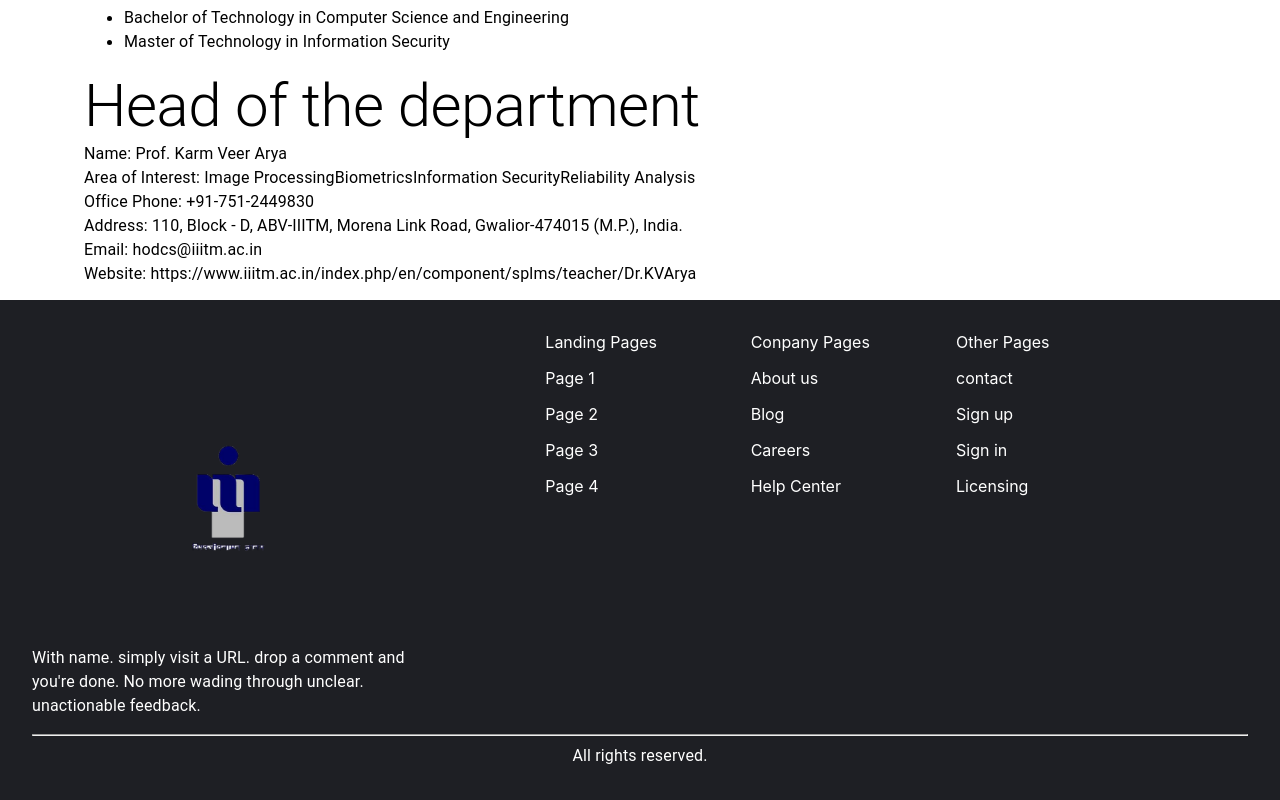
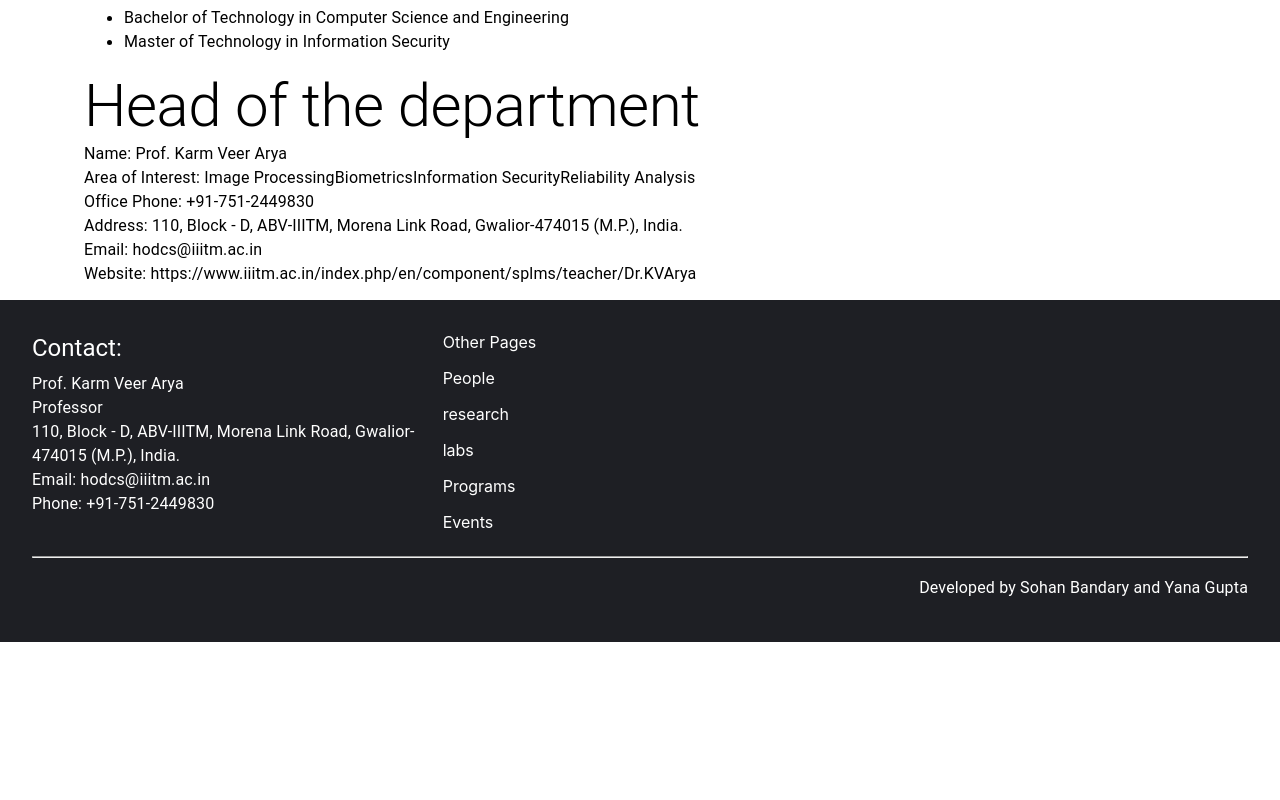
Before and after one commit to sohan2410/CSE-IIITM, a Next.js app: page / in a window 1280 px wide. Shown: the part 1248-2048 px from the top of the page. After the commit the page ends 1890 px from the top, so only its background shows below. Built offline with nearby package versions, Linux system fonts and the light colour scheme.

Commit message:
modified footer

```diff
--- a/components/Layout.js
+++ b/components/Layout.js
@@ -10,6 +10,7 @@
 import MenuIcon from "@mui/icons-material/Menu"
 
 import classes from "./../styles/Home.module.css"
+import data from "../pages/api/data"
 export default function layout({ title, description, children }) {
   const [sidbarVisible, setSidebarVisible] = useState(false)
   const sidebarOpenHandler = () => {
@@ -127,6 +128,15 @@
                 </Typography>
                 <Typography
                   className={classes.secondBox_menu}
+                  onClick={() => router.push("/publications")}
+                  sx={{
+                    margin: "auto 27px",
+                  }}
+                >
+                  Publications
+                </Typography>
+                <Typography
+                  className={classes.secondBox_menu}
                   onClick={() => router.push("/events")}
                   sx={{
                     margin: "auto 27px",
@@ -149,54 +159,52 @@
       </div>
       <footer className={classes.footer}>
         <Grid className={classes.footerGridCon} container spacing={2}>
-          <Grid item sm={4} className={classes.footerGridItem}>
-            <List className={classes.footerList1}>
-              <Container className={classes.footer_logo}>
-                <CardMedia component="img" image="/static/images/iiitm.png" alt="IIITM" />
-              </Container>
-              <Typography className={classes.footer_statement}>With name. simply visit a URL. drop a comment and you're done. No more wading through unclear. unactionable feedback.</Typography>
-            </List>
+          <Grid item sm={4}>
+            {/* <List style={{ alignItems: "start" }}> */}
+            <Typography variant="h5" gutterBottom>
+              Contact:
+            </Typography>
+            <Typography>{data.head_of_department.name}</Typography>
+            <Typography>{data.head_of_department.designation}</Typography>
+            <Typography>{data.head_of_department.address}</Typography>
+            <Typography>Email: {data.head_of_department.email}</Typography>
+            <Typography>Phone: {data.head_of_department.office_phone}</Typography>
+            {/* </List> */}
           </Grid>
           <Grid container sm={8} className={classes.footerGridCon}>
-            <Grid item sm={3}>
-              <List>
-                <ListItem>Landing Pages</ListItem>
-                <ListItem className={classes.footerGridItem2}>Page 1</ListItem>
-                <ListItem className={classes.footerGridItem2}>Page 2</ListItem>
-                <ListItem className={classes.footerGridItem2}>Page 3</ListItem>
-                <ListItem className={classes.footerGridItem2}>Page 4</ListItem>
-              </List>
-            </Grid>
-            <Grid item xs={3} className={classes.footerGridItem2}>
-              <List>
-                <ListItem>Conpany Pages</ListItem>
-                <ListItem className={classes.footerGridItem2}>About us</ListItem>
-                <ListItem className={classes.footerGridItem2}>Blog</ListItem>
-                <ListItem className={classes.footerGridItem2}>Careers</ListItem>
-                <ListItem className={classes.footerGridItem2}>Help Center</ListItem>
-              </List>
-            </Grid>
             <Grid item xs={3} className={classes.footerGridItem2}>
               <List>
                 <ListItem>Other Pages</ListItem>
-                <ListItem className={classes.footerGridItem2} onClick={() => router.push("/contact")}>
-                  contact
+                <ListItem className={classes.footerGridItem2} onClick={() => router.push("/people")}>
+                  People
                 </ListItem>
-                <ListItem className={classes.footerGridItem2} onClick={() => router.push("/signup")}>
-                  Sign up
+                <ListItem className={classes.footerGridItem2} onClick={() => router.push("/research")}>
+                  research
                 </ListItem>
-                <ListItem className={classes.footerGridItem2} onClick={() => router.push("/signin")}>
-                  Sign in
+                <ListItem className={classes.footerGridItem2} onClick={() => router.push("/labs")}>
+                  labs
                 </ListItem>
-                <ListItem className={classes.footerGridItem2} onClick={() => router.push("/policy")}>
-                  Licensing
+                <ListItem className={classes.footerGridItem2} onClick={() => router.push("/programs")}>
+                  Programs
+                </ListItem>
+                <ListItem className={classes.footerGridItem2} onClick={() => router.push("/events")}>
+                  Events
                 </ListItem>
               </List>
             </Grid>
           </Grid>
         </Grid>
         <hr />
-        <Typography>All rights reserved.</Typography>
+        <Typography textAlign="end" style={{ padding: "10px 0 10px 0" }}>
+          Developed by{" "}
+          <a href="https://www.linkedin.com/in/sohan-bandary/" target="_blank">
+            Sohan Bandary
+          </a>{" "}
+          and{" "}
+          <a href="https://www.linkedin.com/in/yana-gupta/" target="_blank">
+            Yana Gupta
+          </a>
+        </Typography>
       </footer>
     </div>
   )
--- a/pages/api/data.js
+++ b/pages/api/data.js
@@ -35,6 +35,7 @@
     email: `hodcs@iiitm.ac.in`,
     image: `/static/images/karm_veer_arya.jpg`,
     website: `https://www.iiitm.ac.in/index.php/en/component/splms/teacher/Dr.KVArya`,
+    designation: `Professor`,
   },
   faculty_members_of_the_department: [
     {
--- a/pages/labs.js
+++ b/pages/labs.js
@@ -10,8 +10,8 @@
 
 const labs = () => {
   return (
-    <TableContainer component={Paper} style={{ padding: "10px" }}>
-      <Table sx={{ minWidth: 650 }} aria-label="simple table">
+    <TableContainer component={Paper} style={{ margin: "50px 0px 0px 5px" }}>
+      <Table sx={{ minWidth: 650 }} aria-label="sticky table" stickyHeader>
         <TableHead>
           <TableRow>
             <TableCell style={{ fontWeight: "bold" }}>Sl No.</TableCell>
--- a/styles/Home.module.css
+++ b/styles/Home.module.css
@@ -74,7 +74,7 @@
 .footer {
   background-color: #1e1f24;
   color: white;
-  text-align: center;
+  text-align: start;
   padding: 2rem;
 }
 
@@ -98,7 +98,7 @@
 
 .footerGridCon {
   display: flex;
-  justify-content: center;
+  justify-content: start;
 }
 
 @media only screen and (max-width: 56.25em) {
@@ -143,8 +143,6 @@
   height: 100%;
   width: 100%;
 }
-
-
 
 @media only screen and (max-width: 75em) {
   .contentBox {
@@ -470,8 +468,7 @@
 
 .section3_left_statement {
   margin-top: 3rem;
-  font-family: "Gill Sans", "Gill Sans MT", Calibri, "Trebuchet MS",
-    sans-serif;
+  font-family: "Gill Sans", "Gill Sans MT", Calibri, "Trebuchet MS", sans-serif;
   font-size: 1.2rem;
 }
 
@@ -482,8 +479,7 @@
 }
 
 .section3_left_statement2 {
-  font-family: "Gill Sans", "Gill Sans MT", Calibri, "Trebuchet MS",
-    sans-serif;
+  font-family: "Gill Sans", "Gill Sans MT", Calibri, "Trebuchet MS", sans-serif;
   font-size: 0.8rem;
   margin-top: 1rem;
 }
@@ -718,14 +714,12 @@
   font-size: 48px;
 }
 
-.container{
+.container {
   padding: 14px 60px;
 }
 
-
 @media screen and (max-width: 899.5px) {
-
-  .container{
+  .container {
     padding: 5px 50px;
   }
   .intro_box {
@@ -765,7 +759,7 @@
   }
 
   .intro_text {
-    font-size: .98rem;
+    font-size: 0.98rem;
   }
 }
 
@@ -783,12 +777,12 @@
     margin-top: 0px;
   }
   .intro_text {
-    font-size: .93rem;
+    font-size: 0.93rem;
   }
 }
 
 @media screen and (max-width: 599.5px) {
-  .container{
+  .container {
     padding: 5px 40px;
   }
   .intro_box {
@@ -802,7 +796,7 @@
 }
 
 @media screen and (max-width: 499.5px) {
-  .container{
+  .container {
     padding: 5px 30px;
   }
   .intro_box {
@@ -815,7 +809,7 @@
 }
 
 @media screen and (max-width: 433.5px) {
-  .container{
+  .container {
     padding: 5px 10px;
   }
   .intro_box {
@@ -823,12 +817,12 @@
   }
 
   .intro_text {
-    font-size: .9rem;
+    font-size: 0.9rem;
   }
 }
 
 @media screen and (max-width: 388.5px) {
-  .container{
+  .container {
     padding: 5px 0px;
   }
   .intro_box {
@@ -839,9 +833,8 @@
     font-size: 33px;
   }
   .intro_text {
-    font-size: .83rem;
+    font-size: 0.83rem;
   }
-
 }
 
 @media screen and (max-width: 340px) {
```
Also changed, not shown: pages/publications.js (added, +15 -0 lines).
